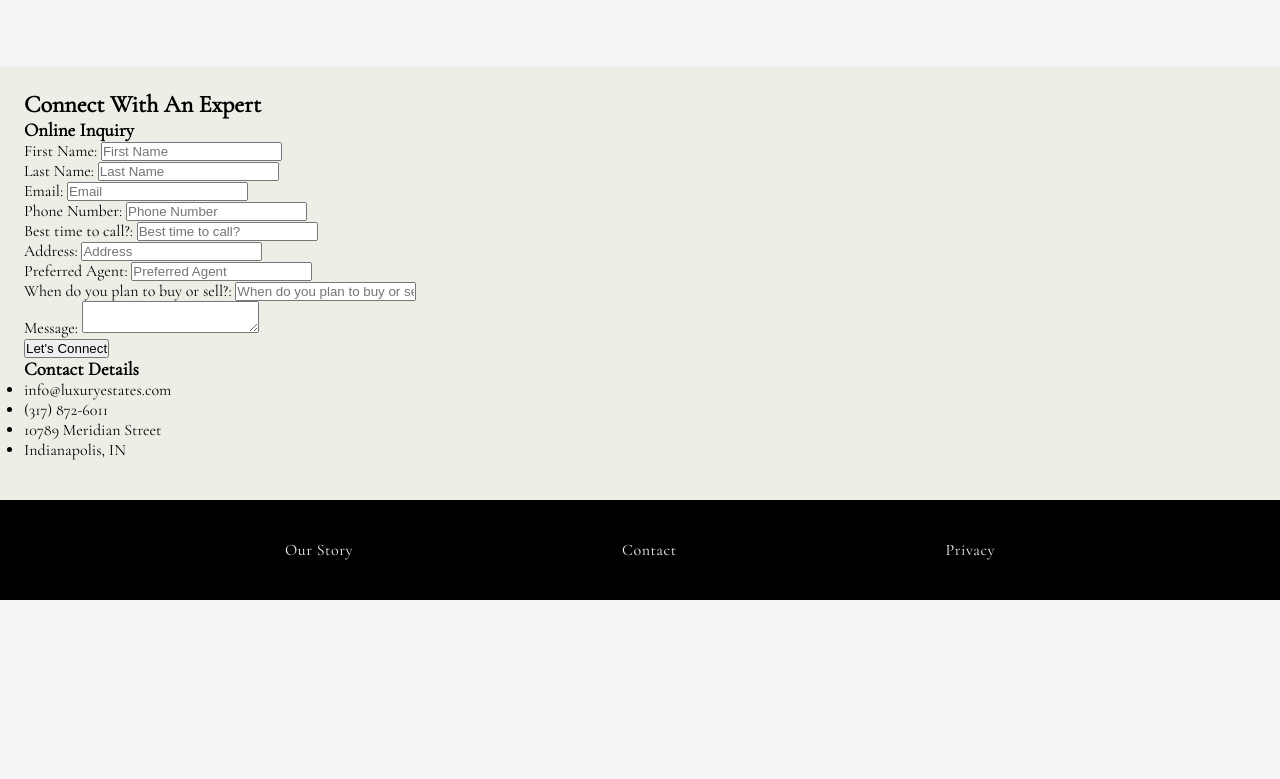
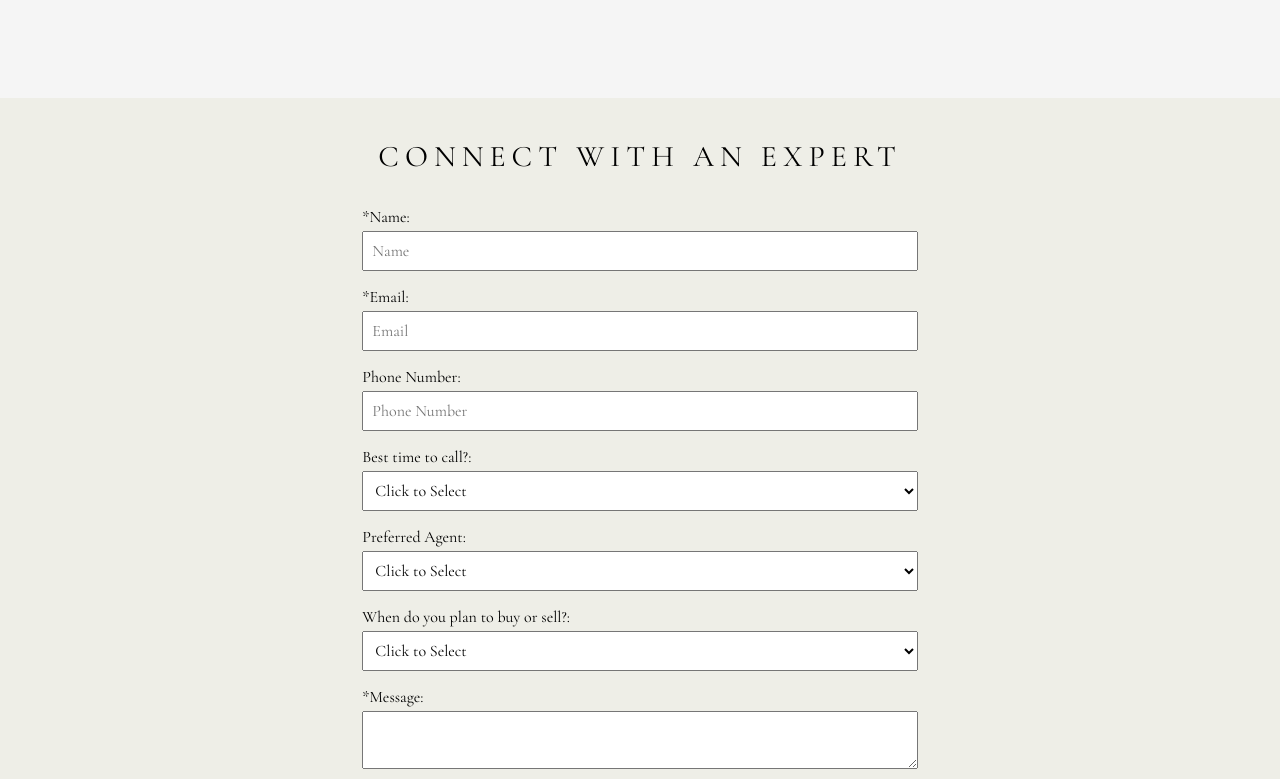
Before and after one commit to awbartko/BusinessWebsite, a plain HTML site: page index.html in a window 1280 px wide. Shown: the part 2018-2797 px from the top of the page. Before the commit the page ends 2618 px from the top, so only its background shows below. Drawn offline with nearby package versions, Linux system fonts and the light colour scheme.

Commit message:
contact form styling

```diff
--- a/index.html
+++ b/index.html
@@ -1,39 +1,65 @@
 <!DOCTYPE html>
 <html lang="en">
   <head>
-    <meta charset="UTF-8">
-    <meta name="viewport" content="width=device-width, initial-scale=1.0">
+    <meta charset="UTF-8" />
+    <meta name="viewport" content="width=device-width, initial-scale=1.0" />
     <title>Real Estate Company Website</title>
-    <link rel="preconnect" href="https://fonts.googleapis.com">
-    <link rel="preconnect" href="https://fonts.gstatic.com" crossorigin>
+    <link rel="preconnect" href="https://fonts.googleapis.com" />
+    <link rel="preconnect" href="https://fonts.gstatic.com" crossorigin />
     <link
-        href="https://fonts.googleapis.com/css2?family=Cormorant+Garamond&display=swap" rel="stylesheet">
-    <link rel="stylesheet" href="./styles/style.css">
+      href="https://fonts.googleapis.com/css2?family=Cormorant+Garamond&display=swap"
+      rel="stylesheet"
+    />
+    <link rel="stylesheet" href="./styles/style.css" />
   </head>
   <body>
     <header class="page-header">
       <h1>Luxury Estates</h1>
       <nav>
         <ul class="page-menu-container">
-                    <li class="page-menu-item"><a href="#our story" class="page-menu-link">Our Story</a></li>
-                    <li class="page-menu-item"><a href="#featured properties" class="page-menu-link">Featured Properties</a></li>
-                    <li class="page-menu-item"><a href="#meet the team" class="page-menu-link">Meet the Team</a></li>
-                    <li class="page-menu-item"><a href="#let's connect" class="page-menu-link">Let's Connect</a></li>
+          <li class="page-menu-item">
+            <a href="#our story" class="page-menu-link">Our Story</a>
+          </li>
+          <li class="page-menu-item">
+            <a href="#featured properties" class="page-menu-link"
+              >Featured Properties</a
+            >
+          </li>
+          <li class="page-menu-item">
+            <a href="#meet the team" class="page-menu-link">Meet the Team</a>
+          </li>
+          <li class="page-menu-item">
+            <a href="#let's connect" class="page-menu-link">Let's Connect</a>
+          </li>
         </ul>
       </nav>
     </header>
     <main>
       <section class="main-section our-story" id="our story">
         <h2 class="our-story-heading">Our Story</h2>
-                <p class="our-story-tagline">Luxury Estates is #1  in the Indiana MLS for transactions with over $2 billion in sales. For nearly two decades, Luxury Estates has been the top-producing real estate company in Indiana.
-
-                With over 30 years of experience and closing over $2 billion in sales in the Indiana real estate markets, Luxury Estates continually rank in the top 1% of agents worldwide. Our team has exceptional knowledge about Indiana communities and neighborhoods. Our ability to market and showcase your property is optimized with the most innovative technologies and resources available in today's market.</p>
+        <p class="our-story-tagline">
+          Luxury Estates is #1 in the Indiana MLS for transactions with over $2
+          billion in sales. For nearly two decades, Luxury Estates has been the
+          top-producing real estate company in Indiana. With over 30 years of
+          experience and closing over $2 billion in sales in the Indiana real
+          estate markets, Luxury Estates continually rank in the top 1% of
+          agents worldwide. Our team has exceptional knowledge about Indiana
+          communities and neighborhoods. Our ability to market and showcase your
+          property is optimized with the most innovative technologies and
+          resources available in today's market.
+        </p>
       </section>
-            <section class="main-section featured-properties bg-dark" id="featured properties">
+      <section
+        class="main-section featured-properties bg-dark"
+        id="featured properties"
+      >
         <h2 class="featured-properties-heading">Featured Properties</h2>
         <div class="featured-properties-container">
           <section class="featured-properties-card">
-                    <img src="https://place-hold.it/320x190/18J" alt="Featured Property Photo" />
+            <img
+              src="https://place-hold.it/320x190/18J"
+              alt="Featured Property Photo"
+            />
             <ul class="featured-properties-description">
               <li>2988 Rue De Chateaux Lane</li>
               <li>Zionsville, IN</li>
@@ -42,7 +68,10 @@
             </ul>
           </section>
           <section class="featured-properties-card">
-                    <img src="https://place-hold.it/320x190/18J" alt="Featured Property Photo" />
+            <img
+              src="https://place-hold.it/320x190/18J"
+              alt="Featured Property Photo"
+            />
             <ul class="featured-properties-description">
               <li>10407 Crooked Stick Lane</li>
               <li>Carmel, IN</li>
@@ -51,7 +80,10 @@
             </ul>
           </section>
           <section class="featured-properties-card">
-                    <img src="https://place-hold.it/320x190/18J" alt="Featured Property Photo" />
+            <img
+              src="https://place-hold.it/320x190/18J"
+              alt="Featured Property Photo"
+            />
             <ul class="featured-properties-description">
               <li>9080 Meridian Street</li>
               <li>Indianapolis, IN</li>
@@ -79,12 +111,19 @@
               <h3 class="realtor-h3-one">Senior Realtor</h3>
               <h4 class="realtor-h4-one">Luxury Estates Founder</h4>
             </div>
-                <p class="realtor-tagline-one">David Gibson began his career in real estate in 1986. He was ranked as one of the top real estate producers in
-                    Indiana within the first five years in the business. His passion for the business drove him to start Luxury Estates.
-                    He credits his success to both his love for real estate as well as his strong negotiating, marketing and contractual
-                    skills gained from his years of experience. His attention to detail, relationship building skills, and ability to
-                    connect with people have made him well liked in the industry. He is passionate about finding the right property for
-                    his clients as well as helping them negotiate the sale of their existing home.</p>
+            <p class="realtor-tagline-one">
+              David Gibson began his career in real estate in 1986. He was
+              ranked as one of the top real estate producers in Indiana within
+              the first five years in the business. His passion for the business
+              drove him to start Luxury Estates. He credits his success to both
+              his love for real estate as well as his strong negotiating,
+              marketing and contractual skills gained from his years of
+              experience. His attention to detail, relationship building skills,
+              and ability to connect with people have made him well liked in the
+              industry. He is passionate about finding the right property for
+              his clients as well as helping them negotiate the sale of their
+              existing home.
+            </p>
           </div>
         </div>
         <div class="realtor-container-two">
@@ -103,68 +142,102 @@
               <h3 class="realtor-h3-two">Associate Realtor</h3>
               <h4 class="realtor-h4-two">Luxury Estates Cofounder</h4>
             </div>
-                <p class="realtor-tagline-two">Equipped with over 3 decades of real estate experience, Elijah Artest has climbed the ranks and is among the top 1%
-                    of Indiana agents worldwide. Elijah is highly respected within the real estate community. With years of experience and knowledge,
-                    he ensures his clients are well informed during every aspect of the real estate transaction. Client relationship is extremely important
-                    to Elijah. He realizes the clients' needs are the main focus.</p>
+            <p class="realtor-tagline-two">
+              Equipped with over 3 decades of real estate experience, Elijah
+              Artest has climbed the ranks and is among the top 1% of Indiana
+              agents worldwide. Elijah is highly respected within the real
+              estate community. With years of experience and knowledge, he
+              ensures his clients are well informed during every aspect of the
+              real estate transaction. Client relationship is extremely
+              important to Elijah. He realizes the clients' needs are the main
+              focus.
+            </p>
           </div>
         </div>
       </section>
       <section class="main-section lets-connect bg-dark" id="let's connect">
-                <h2>Connect With An Expert</h2>
-                <h3>Online Inquiry</h3>
+        <h2 class="lets-connect-heading">Connect With An Expert</h2>
         <form action="#" method="GET">
           <div class="form-row">
-                    <label for="first name-field">First Name:</label>
-                    <input type="first name" id="first name-field" name="first name-field" placeholder="First Name" />
-                <div class="form-row">
-                    <label for="last name-field">Last Name:</label>
-                    <input type="last name" id="last name-field" name="last name-field" placeholder="Last Name" />
+            <label for="name-field" span class="astrisk">*</span>Name:</label>
+            <input
+              type="name"
+              id="name-field"
+              name="name-field"
+              placeholder="Name"
+              required
+            />
           </div>
           <div class="form-row">
-                    <label for="email-field">Email:</label>
-                    <input type="email" id="email-field" name="email-field" placeholder="Email" />
+            <label for="email-field" span class="astrisk">*</span>Email:</label>
+            <input
+              type="email"
+              id="email-field"
+              name="email-field"
+              placeholder="Email"
+              required
+            />
           </div>
           <div class="form-row">
             <label for="phone number-field">Phone Number:</label>
-                    <input type="phone number" id="phone number-field" name="phone number-field" placeholder="Phone Number" />
+            <input
+              type="phone number"
+              id="phone number-field"
+              name="phone number-field"
+              placeholder="Phone Number"
+            />
           </div>
           <div class="form-row">
             <label for="best time to call?-field">Best time to call?:</label>
-                    <input type="best time to call?" id="best time to call?-field" name="best time to call?-field" placeholder="Best time to call?" />
-                </div>
-                <div class="form-row">
-                    <label for="address-field">Address:</label>
-                    <input type="address" id="address-field" name="address-field" placeholder="Address" />
+            <select class="best-time-to-call-drop-down" name="best time to call" id="best time to call">
+                <option>Click to Select</option>
+                <option value="1">Morning</option>
+                <option value="2">Afternoon</option>
+                <option value="3">Evening</option>
+                <option value="4">Anytime</option>
+            </select>
           </div>
           <div class="form-row">
             <label for="preferred agent-field">Preferred Agent:</label>
-                    <input type="preferred agent" id="preferred agent-field" name="preferred agent" placeholder="Preferred Agent" />
+            <select class="preferred-agent-drop-down" name="preferred agent" id="preferred agent">
+                <option>Click to Select</option>
+                <option value="1">David Gibson</option>
+                <option value="2">Elijah Artest</option>
+            </select>
           </div>
           <div class="form-row">
             <label for="when do you plan to buy or sell?-field">When do you plan to buy or sell?:</label>
-                    <input type="When do you plan to buy or sell?" id="when do you plan to buy or sell?-field" name="when do you plan to buy or sell?" placeholder="When do you plan to buy or sell?" />
+            <select class="when-do-you-plan-to-buy-or-sell-drop-down" name="when do you plan to buy or sell" id="when do you plan to buy or sell">
+                <option>Click to Select</option>
+                <option value="1">Now</option>
+                <option value="2">4-8 months</option>
+                <option value="3">8-12 months</option>
+                <option value="4">1-2 years</option>
+            </select>
+            </div>
             <div class="form-row">
-                    <label for="message-area">Message:</label>
-                    <textarea name="message-area" id="message-area"></textarea>
+              <label for="message-area" span class="astrisk">*</span>Message:</label>
+              <textarea name="message-area" id="message-area" required></textarea>
             </div>
-                <button type="submit">Let's Connect</button>
-                </form>
-                <h3>Contact Details</h3>
-                <ul>
-                    <li>info@luxuryestates.com</li>
-                    <li>(317) 872-6011</li>
-                    <li>10789 Meridian Street</li>
-                    <li>Indianapolis, IN</li>
-                </ul>
+            <div class="form-row no-stretch">
+              <button type="submit" class="lets-connect-button">Let's Connect</button>
+            </div>
+          </div>
+        </div>
       </section>
     </main>
-        <footer class ="page-footer">
+    <footer class="page-footer">
       <nav>
         <ul class="footer-links-container">
-                    <li class="footer-link-item"><a href="#" class="page-menu-link">Our Story</a></li>
-                    <li class="footer-link-item"><a href="#" class="page-menu-link">Contact</a></li>
-                    <li class="footer-link-item"><a href="#" class="page-menu-link">Privacy</a></li>
+          <li class="footer-link-item">
+            <a href="#" class="page-menu-link">Our Story</a>
+          </li>
+          <li class="footer-link-item">
+            <a href="#" class="page-menu-link">Contact</a>
+          </li>
+          <li class="footer-link-item">
+            <a href="#" class="page-menu-link">Privacy</a>
+          </li>
         </ul>
       </nav>
     </footer>
--- a/styles/style.css
+++ b/styles/style.css
@@ -19,11 +19,21 @@ html {
     padding: 0;
 }
 
+input, textarea {
+    padding: 0.5rem;
+    font-family: 'Cormorant Garamond', serif;
+    font-size: 1rem;
+}
+
 /* *********** PAGE LEVEL STYLES ************* */
 body {
     font-family: 'Cormorant Garamond', serif;
     color: var(--primary-font);
     background-color: var(--primary-background);
+}
+
+label {
+    margin-bottom: 0.25rem;
 }
 
 a {
@@ -86,6 +96,10 @@ a:hover {
 /* *********** MAIN ************* */
 .bg-dark {
    background-color: var(--alternate-background);
+}
+
+p {
+    margin: 0.5rem 0;
 }
 
 .main-section {
@@ -255,3 +269,77 @@ a:hover {
 .realtor-tagline-two {
     font-size: 19px;
 }
+
+.lets-connect {
+    display: grid;
+    align-content: center;
+    justify-content: center;
+}
+
+.lets-connect-heading {
+    text-align: center;
+    margin: 1rem;
+    text-transform: uppercase;
+    font-size: 30px;
+    letter-spacing: 6px;
+    font-weight: 500;
+}
+
+.form-row {
+    margin: 1rem;
+    margin-left: auto;
+    margin-right: auto;
+    display: flex;
+    flex-direction: column;
+    width: 100%;
+}
+
+.form-row.no-stretch {
+    align-items: flex-start;
+}
+
+.best-time-to-call-drop-down {
+    font-family: 'Cormorant Garamond', serif;
+    color: var(--primary-font);
+    font-size: 16px;
+    padding: 0.5rem;
+}
+
+.preferred-agent-drop-down {
+    font-family: 'Cormorant Garamond', serif;
+    color: var(--primary-font);
+    font-size: 16px;
+    padding: 0.5rem;
+}
+
+.when-do-you-plan-to-buy-or-sell-drop-down {
+    font-family: 'Cormorant Garamond', serif;
+    color: var(--primary-font);
+    font-size: 16px;
+    padding: 0.5rem;
+}
+
+.lets-connect-button {
+    background: none;
+    padding: 0.55rem;
+    font-size: 1rem;
+    cursor: pointer;
+    transition: 0.25s;
+    color: #C7B17A;
+    border-color: #C7B17A;
+    border-style: solid;
+    text-transform: uppercase;
+}
+
+.lets-connect-button:hover {
+    background-color:#C7B17A;
+    transition: 0.7s;
+    color: #EEEEE7;
+}
+
+.lets-connect-button:focus {
+    outline-color: transparent;
+    outline-style:solid;
+    box-shadow: 0 0 0 0px #C7B17A;
+    transition: 0.7s;
+}
```
Lines whose indentation alone changed are shown as unchanged.
